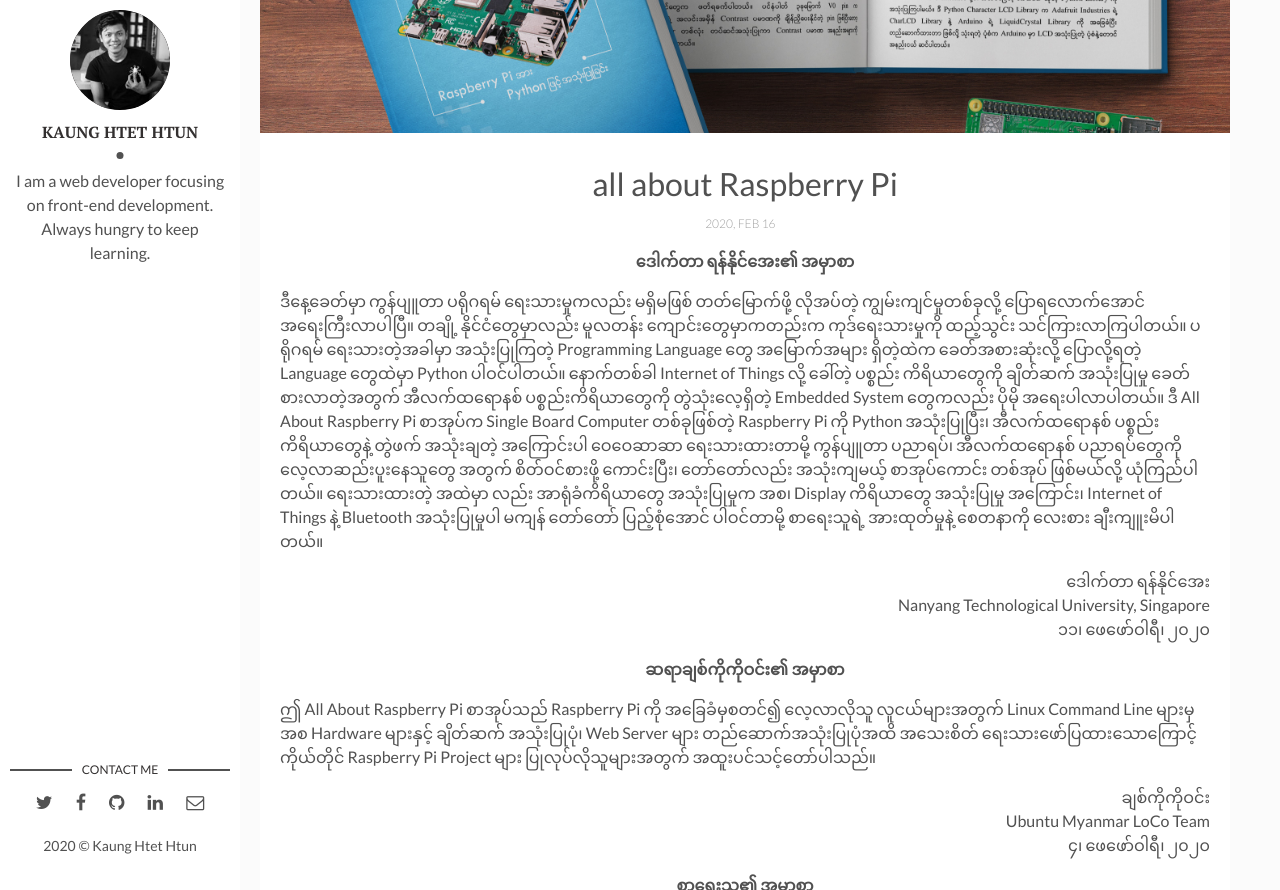
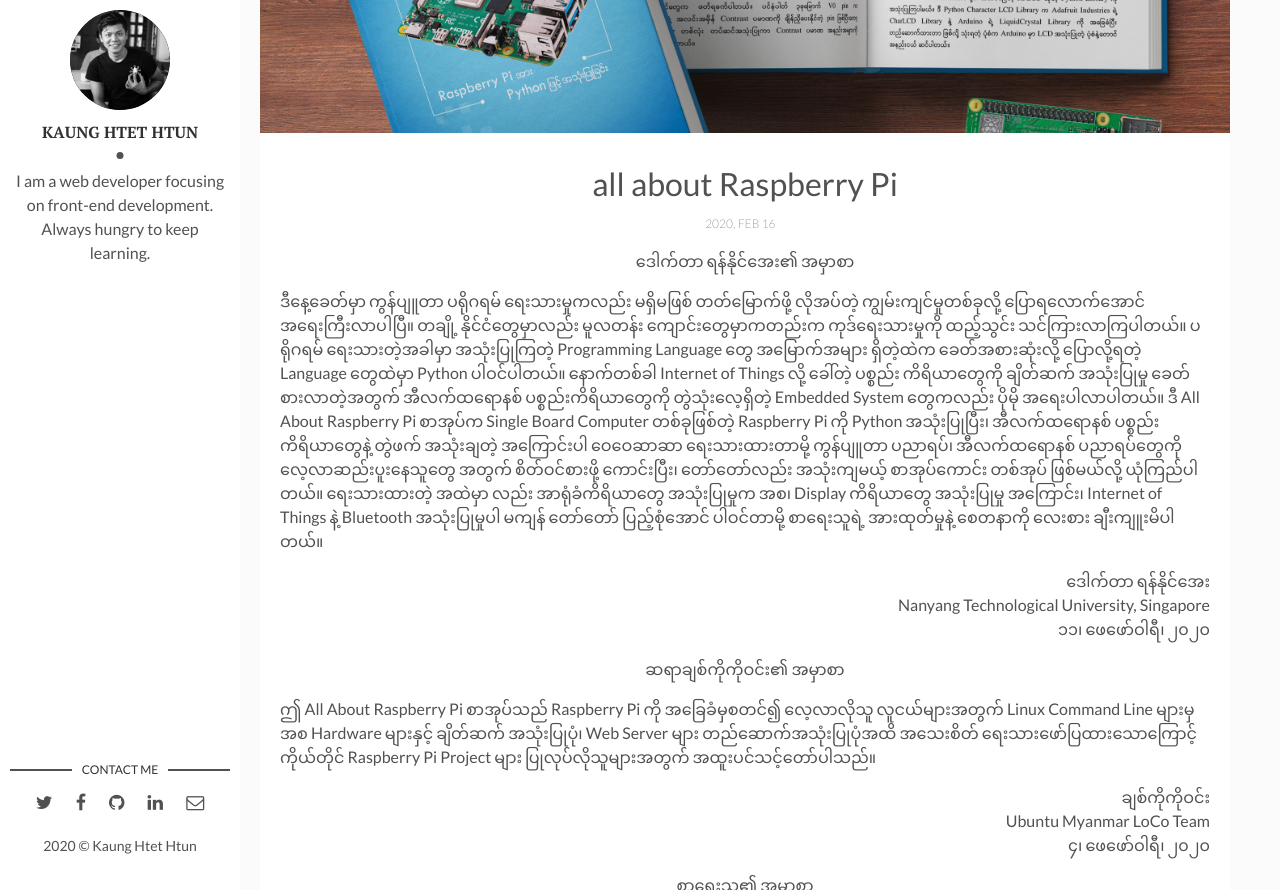
Before and after one commit to kogyikaunghtet/kogyikaunghtet.github.io, a Jekyll site: the page built from _posts/2020-02-16-allabout-rpi.markdown, in a window 1280 px wide and 900 px high, scrolled down 377 px. Shown: the part 10-900 px from the top of the window. Built offline with Jekyll 4.4.1, drawn with Linux system fonts in a browser that asks for light colours; comment, search, counter and statistics services are not loaded.

Commit message:
Initial commit

```diff
--- a/_posts/2020-02-16-allabout-rpi.markdown
+++ b/_posts/2020-02-16-allabout-rpi.markdown
@@ -7,7 +7,7 @@
 fig-caption: # Add figcaption (optional)
 tags: [Raspberry Pi, Book]
 ---
-<p align="center"><b>ဒေါက်တာ ရန်နိုင်အေး၏ အမှာစာ</b></p>
+<p align="center">ဒေါက်တာ ရန်နိုင်အေး၏ အမှာစာ</p>
 
 ဒီနေ့ခေတ်မှာ ကွန်ပျူတာ ပရိုဂရမ် ရေးသားမှုကလည်း မရှိမဖြစ် တတ်မြောက်ဖို့ လိုအပ်တဲ့ ကျွမ်းကျင်မှုတစ်ခုလို့ ပြောရလောက်အောင် အရေးကြီးလာပါပြီ။ တချို့ နိုင်ငံတွေမှာလည်း မူလတန်း ကျောင်းတွေမှာကတည်းက ကုဒ်ရေးသားမှုကို ထည့်သွင်း သင်ကြားလာကြပါတယ်။ ပရိုဂရမ် ရေးသားတဲ့အခါမှာ အသုံးပြုကြတဲ့ Programming Language တွေ အမြောက်အများ ရှိတဲ့ထဲက ခေတ်အစားဆုံးလို့ ပြောလို့ရတဲ့ Language တွေထဲမှာ Python ပါဝင်ပါတယ်။ နောက်တစ်ခါ Internet of Things လို့ ခေါ်တဲ့ ပစ္စည်း ကိရိယာတွေကို ချိတ်ဆက် အသုံးပြုမှု ခေတ်စားလာတဲ့အတွက် အီလက်ထရောနစ် ပစ္စည်းကိရိယာတွေကို တွဲသုံးလေ့ရှိတဲ့ Embedded System တွေကလည်း ပိုမို အရေးပါလာပါတယ်။
 ဒီ All About Raspberry Pi စာအုပ်က Single Board Computer တစ်ခုဖြစ်တဲ့ Raspberry Pi ကို Python အသုံးပြုပြီး၊ အီလက်ထရောနစ် ပစ္စည်းကိရိယာတွေနဲ့ တွဲဖက် အသုံးချတဲ့ အကြောင်းပါ ဝေဝေဆာဆာ ရေးသားထားတာမို့ ကွန်ပျူတာ ပညာရပ်၊ အီလက်ထရောနစ် ပညာရပ်တွေကို လေ့လာဆည်းပူးနေသူတွေ အတွက် စိတ်ဝင်စားဖို့ ကောင်းပြီး၊ တော်တော်လည်း အသုံးကျမယ့် စာအုပ်ကောင်း တစ်အုပ် ဖြစ်မယ်လို့ ယုံကြည်ပါတယ်။ ရေးသားထားတဲ့ အထဲမှာ လည်း အာရုံခံကိရိယာတွေ အသုံးပြုမှုက အစ၊ Display ကိရိယာတွေ အသုံးပြုမှု အကြောင်း၊ Internet of Things နဲ့ Bluetooth အသုံးပြုမှုပါ မကျန် တော်တော် ပြည့်စုံအောင် ပါဝင်တာမို့ စာရေးသူရဲ့ အားထုတ်မှုနဲ့ စေတနာကို လေးစား ချီးကျူးမိပါတယ်။
@@ -16,7 +16,7 @@
 Nanyang Technological University, Singapore<br>
 ၁၁၊ ဖေဖော်ဝါရီ၊ ၂၀၂၀</p>
 
-<p align="center"><b>ဆရာချစ်ကိုကိုဝင်း၏ အမှာစာ</b></p>
+<p align="center">ဆရာချစ်ကိုကိုဝင်း၏ အမှာစာ</p>
 
 ဤ All About Raspberry Pi စာအုပ်သည် Raspberry Pi ကို အခြေခံမှစတင်၍ လေ့လာလိုသူ လူငယ်များအတွက် Linux Command Line များမှအစ Hardware များနှင့် ချိတ်ဆက် အသုံးပြုပုံ၊ Web Server များ တည်‌ဆောက်အသုံးပြုပုံအထိ အသေးစိတ် ရေးသားဖော်ပြထားသောကြောင့် ကိုယ်တိုင် Raspberry Pi Project ‌များ ပြုလုပ်လိုသူများအတွက် အထူးပင်သင့်တော်ပါသည်။
 
@@ -24,7 +24,7 @@
 Ubuntu Myanmar LoCo Team<br>
 ၄၊ ဖေဖော်ဝါရီ၊ ၂၀၂၀</p>
 
-<p align="center"><b>စာရေးသူ၏ အမှာစာ</b></p>
+<p align="center">စာရေးသူ၏ အမှာစာ</p>
 
 "Raspberry Pi ကို စတင်ဖန်တီးဖြစ်ခဲ့တဲ့ ၂၀၀၈ ခုနှစ်တွေတုန်းက ကင်းဘရစ် တက္ကသိုလ်မှာ ရှိတဲ့ ကျောင်းသားလူငယ်တွေ Computer Science ကို လက်တွေ့ အသုံးချနိုင်ဖို့ Raspberry Pi အရေအတွက် ၁၀၀၀ လောက်ပဲ ထောက်ပံ့ပေးဖြစ် မယ်လို့ ကျွန်တော်တို့ မျှော်လင့်ခဲ့ကြပါတယ်။ ဒါပေမယ့် ၂၀၁၉ခုနှစ် ဖေဖော်ဝါရီ လကုန်မှာ Raspberry Pi အရေအတွက် ၂၅သန်း ရောင်းချခဲ့ပြီးပါပြီ" လို့ Raspberry Pi ရဲ့ Founder ဖြစ်တဲ့ Eben Upton က ဆိုပါတယ်။ ဒီအရေအတွက် က စတင်ထွက်ရှိခဲ့တဲ့ Model 1B ကစလို့ 3B+ အထိ အမျိုးအစား အားလုံးပေါင်း ရဲ့ အရေအတွက်သာ ဖြစ်ပြီး Pi Camera လို accessories တွေ မပါဝင်ပါဘူး။
 
```
